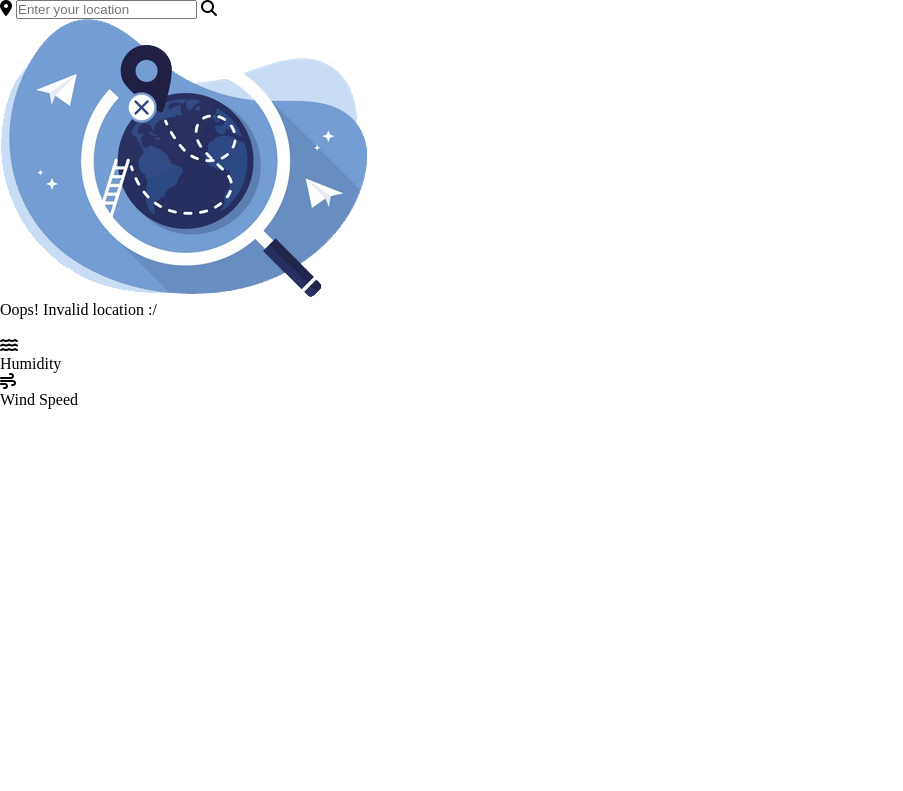
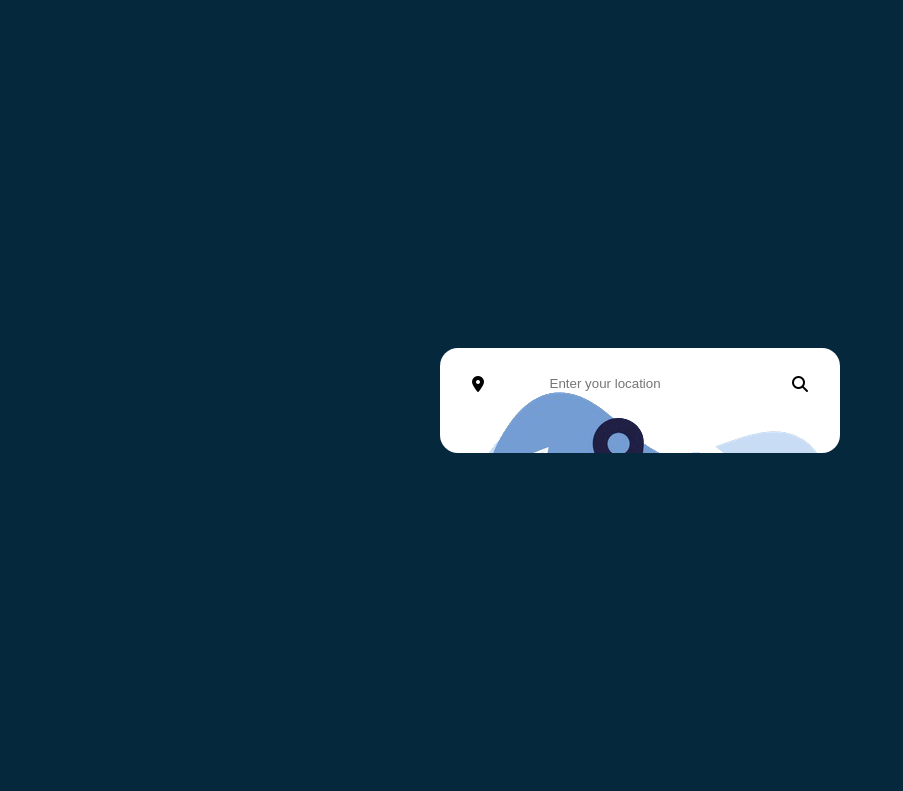
Before and after one commit to Mnerixbs/Water_app, a plain HTML site: page index.html in a window 1280 px wide. Shown: the whole page, without its empty margins (0-903 px from the left). Drawn offline with Linux system fonts and the light colour scheme.

Commit message:
Iniciando Css

```diff
--- a/css/styles.css
+++ b/css/styles.css
@@ -2,4 +2,33 @@
     margin: 0;
     padding: 0;
     box-sizing: border-box;
+    border: 0;
+    outline: none;
 }
+
+body{
+    height: 100vh;
+    display: flex;
+    align-items: center;
+    justify-content: center;
+    background: #06283d;
+}
+.container{
+    position: relative;
+    width: 400px;
+    height: 105px;
+    background: #fff;
+    padding: 28px 32px;
+    overflow: hidden;
+    border-radius: 18px;
+    font-family: 'Roboto', sans-serif;
+    transition: 0.6s ease-out;
+}
+
+.search-box{
+     width: 100%;
+     height: min-content;
+     display: flex;
+     align-items: center;
+     justify-content: space-between;
+}
```
Also changed, not shown: index.html (+2 -1 lines).
